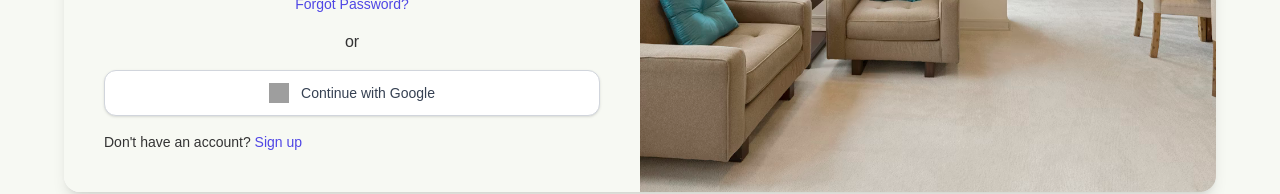
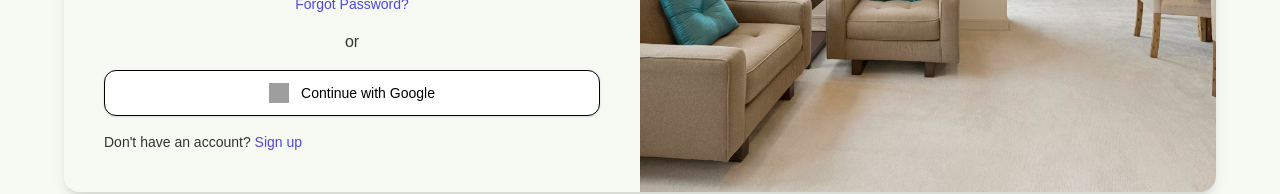
Before and after one commit to Aakash070802/brick-nest-estate, a React (Vite) app in the folder frontend/: page /login in a window 1280 px wide. Shown: the part 533-727 px from the top of the page. Built offline with nearby package versions, Linux system fonts and the light colour scheme; no server answers; grey boxes are pictures that could not be loaded.

Commit message:
Theme setup done in this file

```diff
--- a/frontend/src/components/common/GoogleButton.jsx
+++ b/frontend/src/components/common/GoogleButton.jsx
@@ -5,23 +5,33 @@ const GoogleButton = ({ onClick, loading }) => {
     <motion.button
       onClick={onClick}
       disabled={loading}
-      whileHover={{ scale: 1.02 }}
-      whileTap={{ scale: 0.97 }}
+      whileHover={{ scale: loading ? 1 : 1.02 }}
+      whileTap={{ scale: loading ? 1 : 0.97 }}
       className="flex items-center justify-center gap-3 w-full px-6 py-3
-      rounded-xl border border-gray-300 bg-white
-      shadow-sm hover:shadow-md hover:bg-gray-50
-      transition-all duration-200 disabled:opacity-70 disabled:cursor-not-allowed"
+      rounded-xl
+      border border-[var(--color-border)]
+      bg-[var(--color-card)]
+      text-[var(--color-foreground)]
+      shadow-sm
+      hover:bg-[var(--color-muted)]
+      hover:shadow-md
+      transition-all duration-200
+      disabled:opacity-60 disabled:cursor-not-allowed"
     >
-      {/* Google Logo */}
-      <img
-        src="https://www.svgrepo.com/show/475656/google-color.svg"
-        alt="Google"
-        className="w-5 h-5"
-      />
+      {/* Logo OR Loader */}
+      {loading ? (
+        <div className="w-5 h-5 border-2 border-[var(--color-muted-foreground)] border-t-transparent rounded-full animate-spin" />
+      ) : (
+        <img
+          src="https://www.svgrepo.com/show/475656/google-color.svg"
+          alt="Google"
+          className="w-5 h-5"
+        />
+      )}
 
       {/* Text */}
-      <span className="text-sm font-medium text-gray-700">
-        {loading ? "Loading..." : "Continue with Google"}
+      <span className="text-sm font-medium">
+        {loading ? "Signing in..." : "Continue with Google"}
       </span>
     </motion.button>
   );
```
